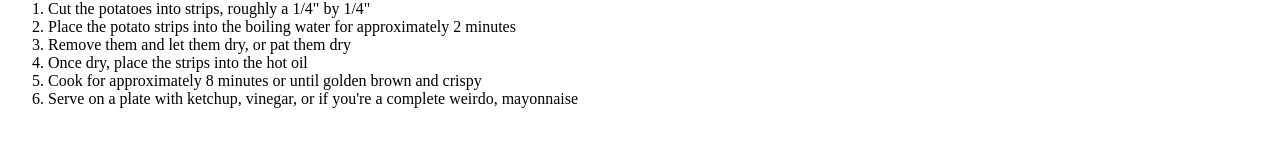
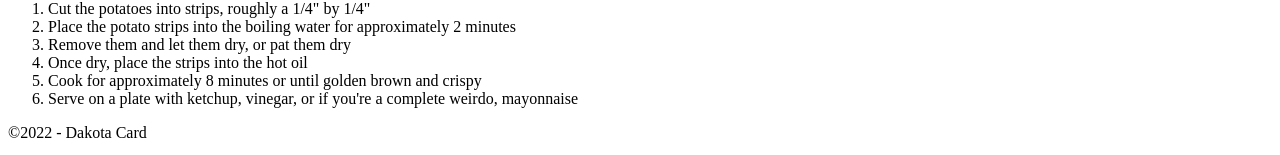
Before and after one commit to Dakota-Card-Programming/html-lab2, a plain HTML site: page index.html in a window 1280 px wide. Shown: the part 704-859 px from the top of the page. Before the commit the page ends 828 px from the top, so only its background shows below. Drawn offline with Linux system fonts and the light colour scheme.

Commit message:
footer
added the copyright to the footer

```diff
--- a/index.html
+++ b/index.html
@@ -60,7 +60,7 @@
     </section>
     <!-- footer for copyright-->
     <footer>
-
+        <p>&copy;2022 - Dakota Card</p>
     </footer>
 </body>
 </html>
```
